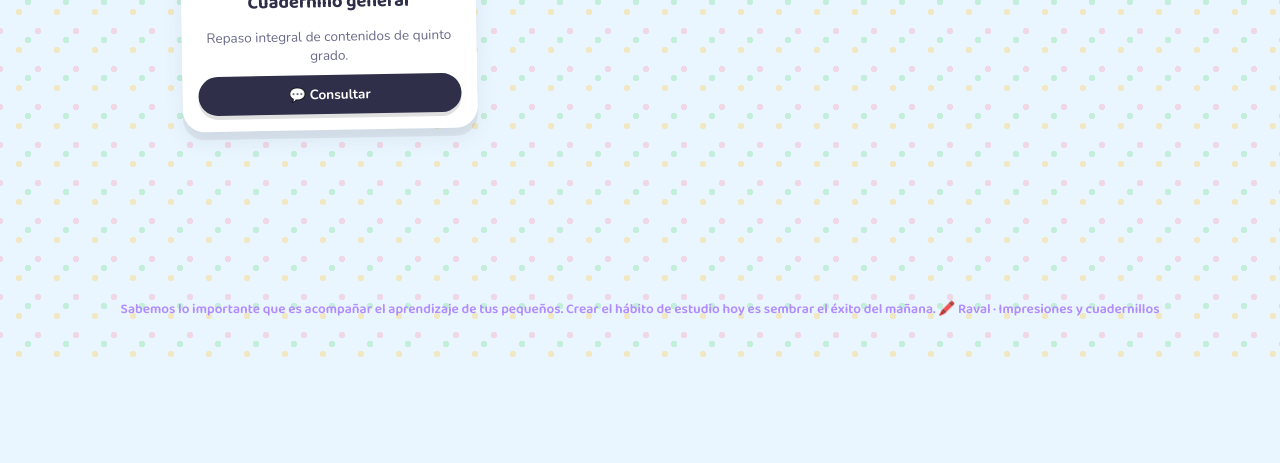
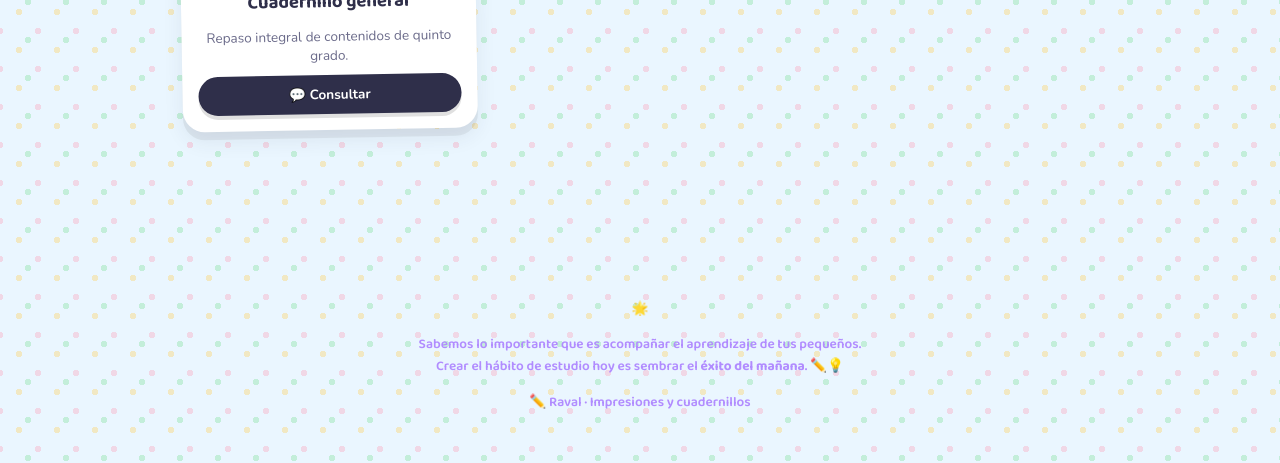
Before and after one commit to gabriel089090-png/cuadernillos-raval, a plain HTML site: page catalogo-raval/index.html in a window 1280 px wide. Shown: the part 3845-4308 px from the top of the page. Before the commit the page ends 4215 px from the top, so only its background shows below. Drawn offline with nearby package versions, Linux system fonts and the light colour scheme.

Commit message:
Actualizar index.html

```diff
--- a/catalogo-raval/index.html
+++ b/catalogo-raval/index.html
@@ -498,8 +498,16 @@
 </main>
 
 <footer>
-  Sabemos lo importante que es acompañar el aprendizaje de tus pequeños. Crear el hábito de estudio hoy es sembrar el éxito del mañana.
-  🖍️ Raval · Impresiones y cuadernillos
+  <div class="closing-message">
+  <div class="closing-icon">🌟</div>
+  <p class="closing-text">
+    Sabemos lo importante que es acompañar el aprendizaje de tus pequeños.
+    <br>
+    Crear el hábito de estudio hoy es sembrar el <strong>éxito del mañana</strong>. ✏️💡
+  </p>
+  <div class="closing-brand">✏️ Raval · Impresiones y cuadernillos</div>
+</div>
+
 </footer>
 
 </body>
```
